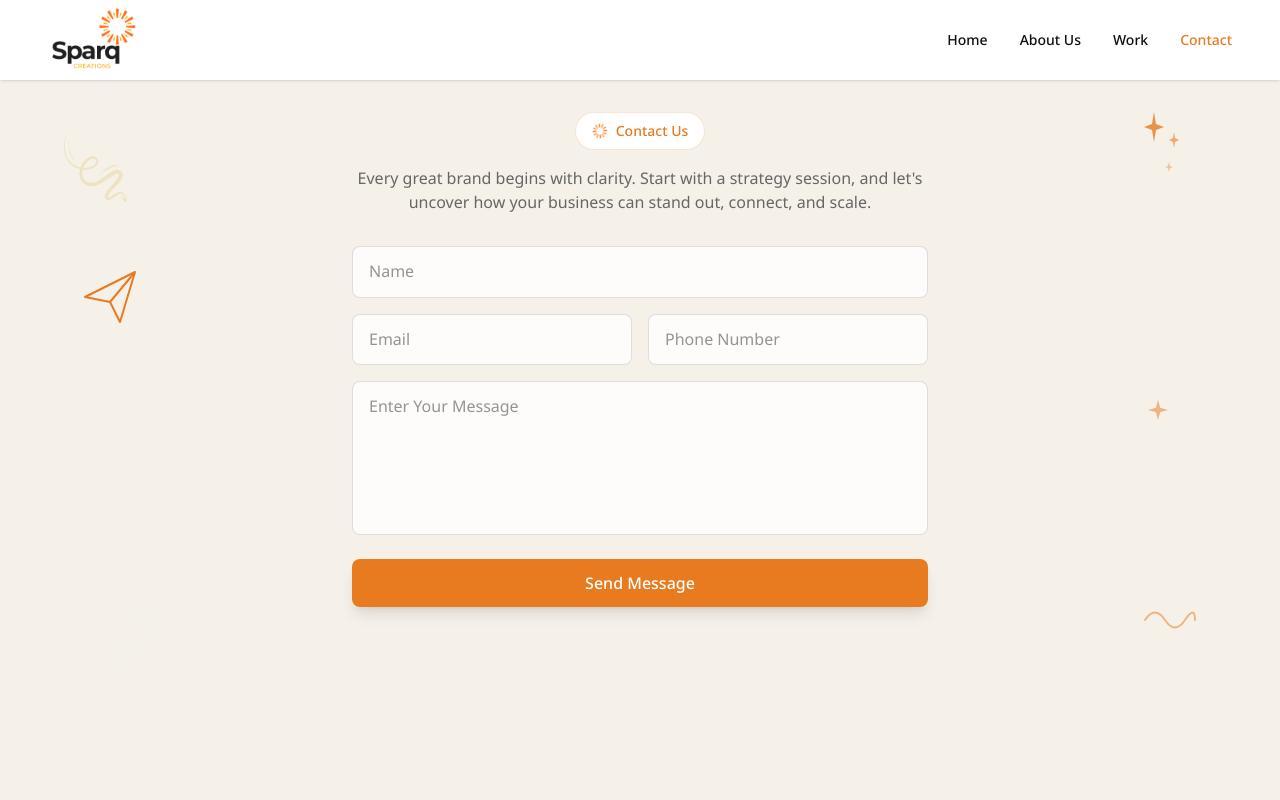
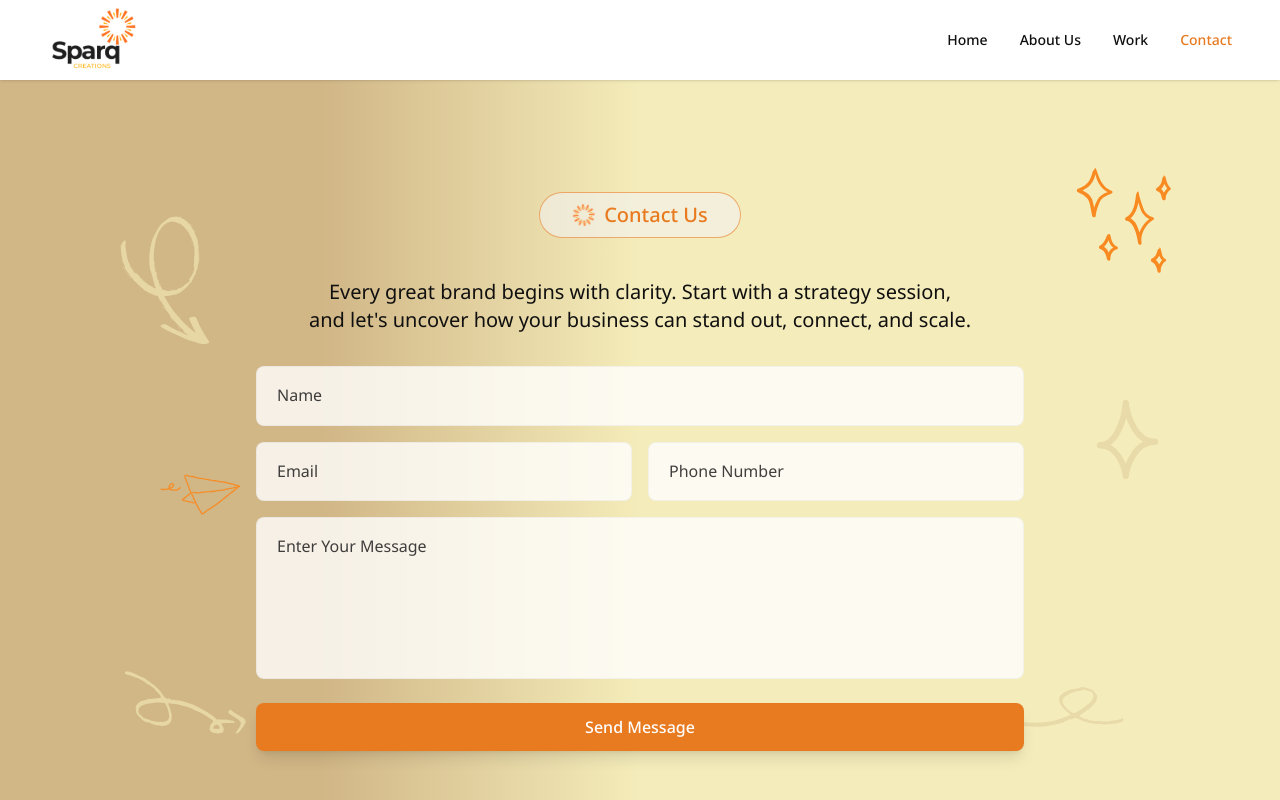
Before and after one commit to Ukaye/sparq-creations-website, a Next.js app: page /contact in a window 1280 px wide. Shown: the top 800 px of the page. Built offline with nearby package versions, Linux system fonts and the light colour scheme.

Commit message:
feat(contact): Refine contact page design, vectors, and input styling

```diff
--- a/src/app/contact/page.tsx
+++ b/src/app/contact/page.tsx
@@ -57,55 +57,58 @@ export default function ContactPage() {
   return (
     <>
       {/* Contact Form Section */}
-      <section className="relative min-h-screen pt-28 pb-12 bg-sparq-cream overflow-hidden">
+      <section
+        className="relative min-h-screen pt-28 pb-12 overflow-hidden"
+        style={{
+          background: "linear-gradient(90deg, #D1B686 25%, #F4ECBA 50%)",
+        }}
+      >
         {/* Decorative elements */}
 
         {/* Swirl/Loop decoration - top left */}
         <motion.div
           initial={{ opacity: 0 }}
-          animate={{ opacity: 0.6 }}
+          animate={{ opacity: 0.9 }}
           transition={{ delay: 0.2 }}
-          className="absolute top-32 left-8 md:left-16 w-16 h-20"
+          className="absolute top-50 left-8 md:left-25 w-40 h-40"
         >
           <Image
-            src="/images/vectors/vector1.svg"
+            src="/images/vectors/vector2.svg"
             alt=""
             fill
             className="object-contain"
           />
         </motion.div>
 
-        {/* Paper plane - left side */}
+        {/* Curvy arrow - bottom left */}
         <motion.div
-          initial={{ opacity: 0, x: -20 }}
-          animate={{ opacity: 1, x: 0 }}
-          transition={{ delay: 0.4 }}
-          className="absolute top-1/3 left-8 md:left-20"
+          initial={{ opacity: 0 }}
+          animate={{ opacity: 0.9 }}
+          transition={{ delay: 0.6 }}
+          className="absolute bottom-70 left-12 md:left-40 w-20 h-16"
         >
-          <svg width="60" height="60" viewBox="0 0 60 60" fill="none">
-            <path
-              d="M5 30L55 5L40 55L30 35L5 30Z"
-              stroke="#E87A20"
-              strokeWidth="2"
-              fill="none"
-              strokeLinejoin="round"
-            />
-            <path d="M30 35L55 5" stroke="#E87A20" strokeWidth="2" />
-          </svg>
+          <Image
+            src="/images/vectors/vector9.svg"
+            alt=""
+            fill
+            className="object-contain rotate-50"
+
+          />
         </motion.div>
 
         {/* Curvy arrow - bottom left */}
         <motion.div
           initial={{ opacity: 0 }}
-          animate={{ opacity: 0.6 }}
+          animate={{ opacity: 0.9 }}
           transition={{ delay: 0.6 }}
-          className="absolute bottom-32 left-12 md:left-24 w-20 h-16"
+          className="absolute bottom-9 left-12 md:left-30 w-30 h-30"
         >
           <Image
-            src="/images/vectors/vector11.svg"
+            src="/images/vectors/vector8.svg"
             alt=""
             fill
-            className="object-contain"
+            className="object-contain rotate-50"
+
           />
         </motion.div>
 
@@ -114,13 +117,14 @@ export default function ContactPage() {
           initial={{ opacity: 0, scale: 0 }}
           animate={{ opacity: 1, scale: 1 }}
           transition={{ delay: 0.3 }}
-          className="absolute top-28 right-12 md:right-24"
+          className="absolute top-40 right-12 md:right-24 w-30 h-30"
         >
-          <svg width="60" height="80" viewBox="0 0 60 80" fill="none">
-            <path d="M30 0L32 12L40 15L32 18L30 30L28 18L20 15L28 12L30 0Z" fill="#E87A20" opacity="0.8"/>
-            <path d="M50 20L51 26L55 28L51 30L50 36L49 30L45 28L49 26L50 20Z" fill="#E87A20" opacity="0.6"/>
-            <path d="M45 50L46 54L49 55L46 56L45 60L44 56L41 55L44 54L45 50Z" fill="#E87A20" opacity="0.4"/>
-          </svg>
+          <Image
+            src="/images/vectors/vector4.svg"
+            alt=""
+            fill
+            className="object-contain"
+          />
         </motion.div>
 
         {/* Small sparkle - right side */}
@@ -128,51 +132,51 @@ export default function ContactPage() {
           initial={{ opacity: 0, scale: 0 }}
           animate={{ opacity: 1, scale: 1 }}
           transition={{ delay: 0.5 }}
-          className="absolute top-1/2 right-16 md:right-28"
+          className="absolute top-1/2 right-16 md:right-28 w-20 h-20"
         >
-          <svg width="20" height="20" viewBox="0 0 24 24" fill="#E87A20" opacity="0.5">
-            <path d="M12 0L14.59 9.41L24 12L14.59 14.59L12 24L9.41 14.59L0 12L9.41 9.41L12 0Z" />
-          </svg>
+          <Image
+            src="/images/vectors/vector10.svg"
+            alt=""
+            fill
+            className="object-contain"
+          />
         </motion.div>
 
         {/* Squiggle - bottom right */}
         <motion.div
           initial={{ opacity: 0 }}
-          animate={{ opacity: 0.5 }}
+          animate={{ opacity: 1 }}
           transition={{ delay: 0.7 }}
-          className="absolute bottom-40 right-12 md:right-20"
+          className="absolute bottom-5 right-12 md:right-40 w-30 h-30"
         >
-          <svg width="60" height="40" viewBox="0 0 60 40" fill="none">
-            <path
-              d="M5 20 Q15 5 25 20 Q35 35 45 20 Q55 5 55 20"
-              stroke="#E87A20"
-              strokeWidth="2"
-              strokeLinecap="round"
-              fill="none"
-            />
-          </svg>
+          <Image
+            src="/images/vectors/vector8.svg"
+            alt=""
+            fill
+            className="object-contain rotate-200"
+          />
         </motion.div>
 
-        <div className="container mx-auto px-6 lg:px-12 relative z-10">
-          <div className="max-w-xl mx-auto">
+        <div className="container mx-auto px-6 lg:px-20 relative z-10">
+          <div className="max-w-3xl mx-auto">
             <motion.div
               initial={{ opacity: 0, y: 20 }}
               animate={{ opacity: 1, y: 0 }}
               transition={{ duration: 0.6 }}
-              className="text-center mb-8"
+              className="text-center mb-8 mt-20"
             >
-              <span className="inline-flex items-center gap-2 px-4 py-2 bg-white border border-sparq-orange/20 rounded-full text-sparq-orange text-sm font-medium mb-4">
+              <span className="inline-flex items-center gap-2 px-8 py-2 bg-[#F2F2F099] border-1 border-sparq-orange/60 rounded-full text-sparq-orange text-xl font-medium mb-10">
                 <Image
                   src="/images/icon.svg"
                   alt=""
-                  width={16}
-                  height={16}
+                  width={24}
+                  height={24}
                 />
                 Contact Us
               </span>
-              <p className="text-sparq-gray-dark text-sm md:text-base">
-                Every great brand begins with clarity. Start with a strategy session, and let&apos;s
-                uncover how your business can stand out, connect, and scale.
+              <p className="font-noto-sans text-[#101010] text-sm md:text-xl font-normal">
+                Every great brand begins with clarity. Start with a strategy session, <br />
+                and let&apos;s uncover how your business can stand out, connect, and scale.
               </p>
             </motion.div>
 
--- a/src/components/ui/Input.tsx
+++ b/src/components/ui/Input.tsx
@@ -17,14 +17,14 @@ export const Input = forwardRef<HTMLInputElement, InputProps>(
     return (
       <div className="w-full">
         {label && (
-          <label className="block text-sm font-medium text-sparq-gray mb-2">
+          <label className="font-noto-sans block text-lg font-medium text-[#101010] mb-2">
             {label}
           </label>
         )}
         <input
           ref={ref}
-          className={`w-full px-4 py-3 bg-white border border-sparq-gray/30 rounded-lg
-            text-sparq-dark placeholder:text-sparq-gray
+          className={`w-full px-5 py-4 bg-white border border-sparq-gray/10 rounded-lg
+            text-sparq-dark placeholder:text-[#101010]/80
             focus:outline-none focus:ring-2 focus:ring-sparq-orange focus:border-transparent
             transition-all duration-300
             ${error ? "border-red-500" : ""}
@@ -52,8 +52,8 @@ export const Textarea = forwardRef<HTMLTextAreaElement, TextareaProps>(
         )}
         <textarea
           ref={ref}
-          className={`w-full px-4 py-3 bg-white border border-sparq-gray/30 rounded-lg
-            text-sparq-dark placeholder:text-sparq-gray
+          className={`w-full px-5 py-4 bg-white border border-sparq-gray/10 rounded-lg
+            text-sparq-dark placeholder:text-[#101010]/80
             focus:outline-none focus:ring-2 focus:ring-sparq-orange focus:border-transparent
             transition-all duration-300 resize-none
             ${error ? "border-red-500" : ""}
```
